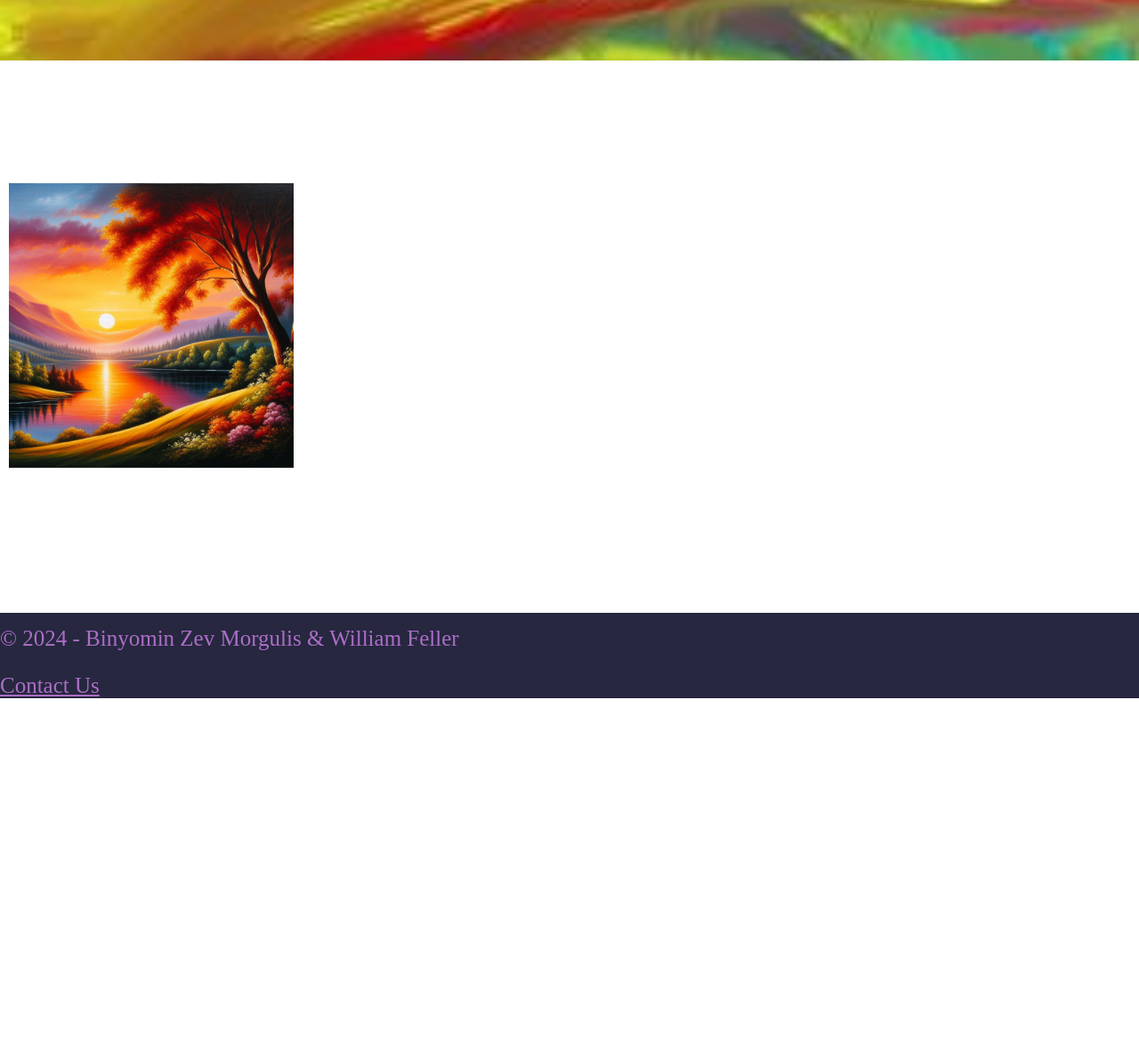
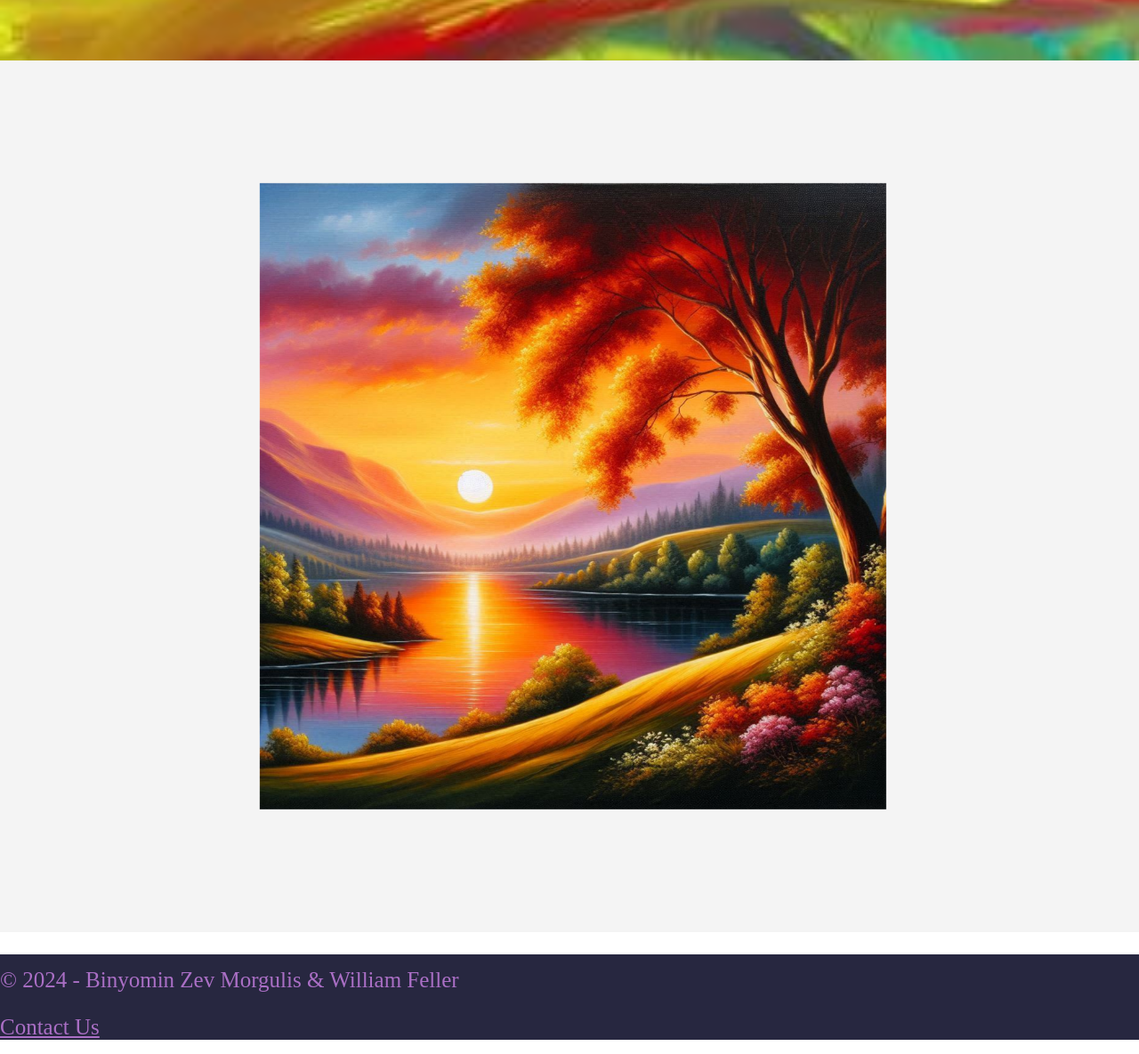
Before and after one commit to bmorgulis/Website-StrokeOfGenius, a PHP site: page / in a window 1280 px wide. Shown: the part 1048-2233 px from the top of the page at 89% size. Before the commit the page ends 1833 px from the top, so only its background shows below. Run offline with PHP 8.4, Linux system fonts and the light colour scheme; some libraries are stand-ins or nearby versions.

Commit message:
Refactor CSS for centered slide show and improved alignment

```diff
--- a/Website/styles.css
+++ b/Website/styles.css
@@ -195,10 +195,12 @@ font-size: 30px;}
   width: 25%;
 }
 
+/* rsslides atart */
 .rsslidesdiv {
   display: flex;
   justify-content: center;
   align-items: center; /* Remove this line if vertical centering is not needed */
+  background-color: #f4f4f4;
 }
 
 .rslides {
@@ -239,16 +241,15 @@ font-size: 30px;}
   align-items: center;
   justify-content: center;
   text-align: center;
-  margin-left: auto;
+  display: block;
+  margin-left: 22%;
   margin-right: auto;
-  /* display: block; */
-  margin-top: 10%;
   margin-top: 10%;
   margin-bottom: 10%;
-  width: 25%;
+  width: 55%;
   padding: 10px;
 }
-
+/* rsslides end */
 
 
 #titlespeed{
```
